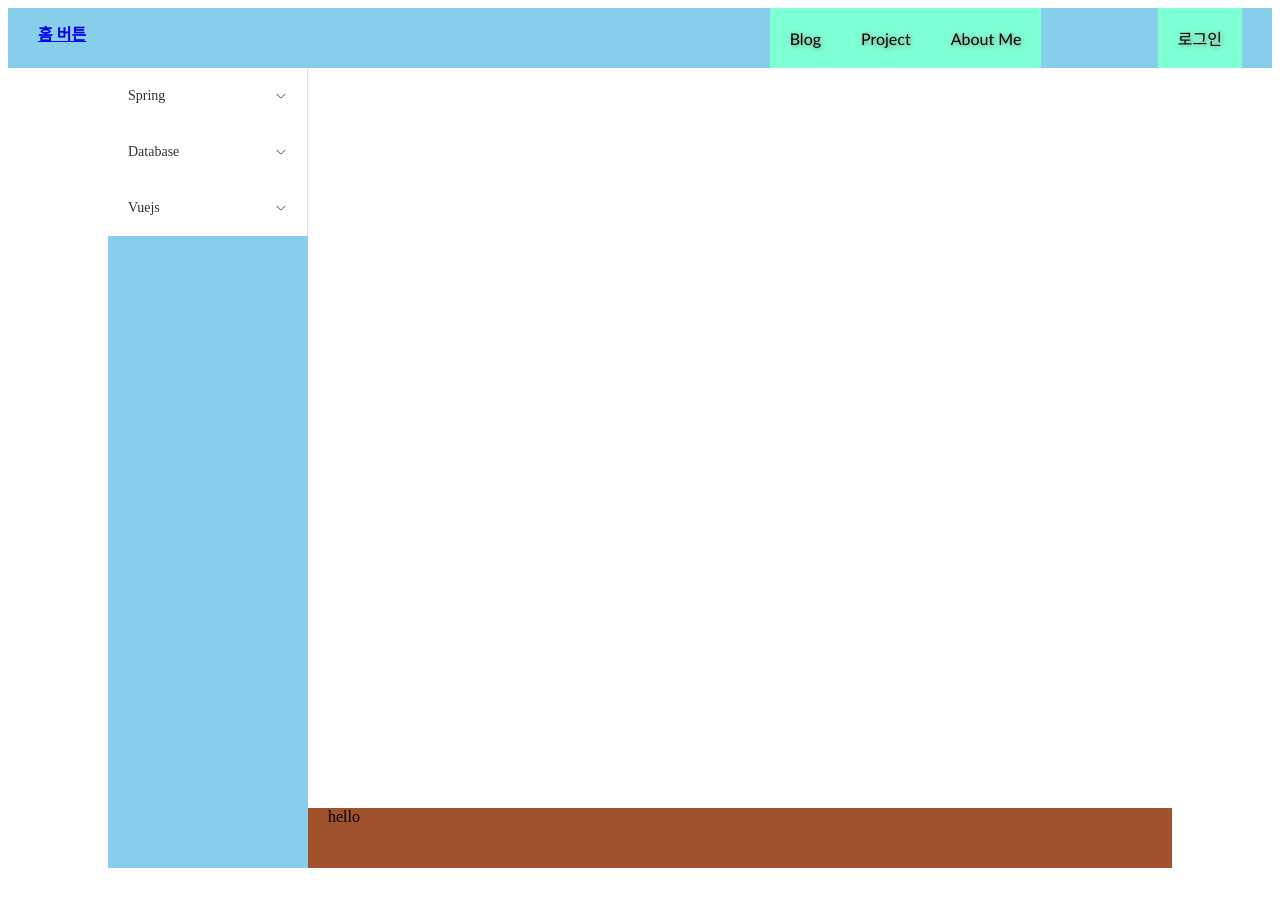
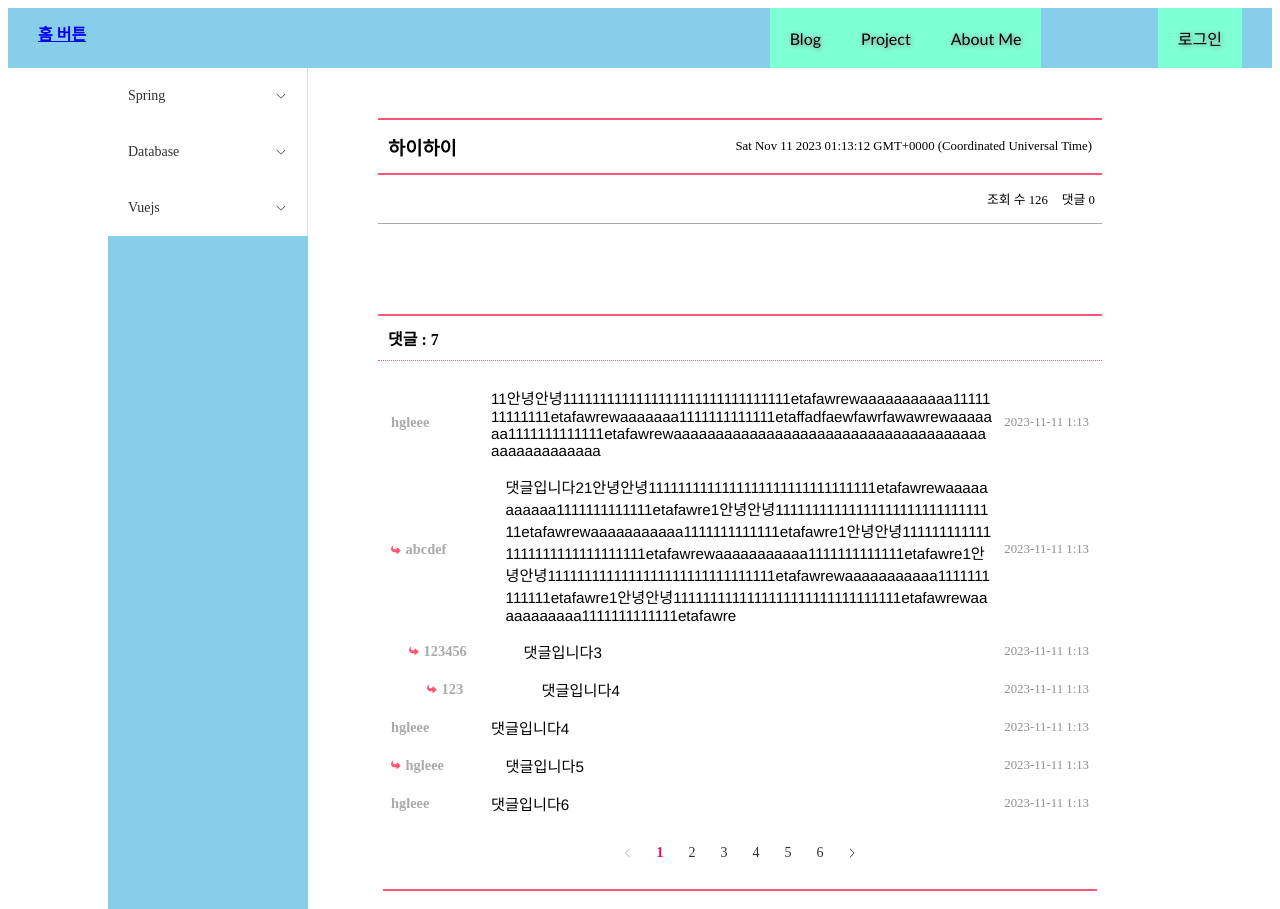
Before and after one commit to hgleeee/hgleeee-blog-frontend, a Vue app: page /post/1 in a window 1280 px wide. Shown: the top 909 px of the page. Before the commit the page ends 876 px from the top, so only its background shows below. Built offline with nearby package versions, Linux system fonts and the light colour scheme; no server answers.

Commit message:
[#5] feat: post detail 추가 및 수정

```diff
--- a/src/router/index.ts
+++ b/src/router/index.ts
@@ -29,7 +29,7 @@ const router = createRouter({
       component: SignupView
     },
     {
-      path: '/post',
+      path: '/post/:id',
       name: 'post',
       component: PostView
     }
--- a/src/views/PostView.vue
+++ b/src/views/PostView.vue
@@ -1,5 +1,7 @@
 <script setup lang="ts">
 import { ref, reactive, onMounted } from 'vue'
+import { useRoute } from 'vue-router'
+import axios from 'axios'
 
 type Post = {
   title: string,
@@ -24,8 +26,8 @@ const post: Post = reactive({
 })
 
 const comments: Array<Comment>= [
-  {authorName: 'hgleee', content: '댓글입니다1', depth: 0, createdAt: new Date, deletedAt: null,},
-  {authorName: 'abcdef', content: '댓글입니다2', depth: 1, createdAt: new Date, deletedAt: null,},
+  {authorName: 'hgleee', content: '11안녕안녕1111111111111111111111111111111etafawrewaaaaaaaaaaa1111111111111etafawrewaaaaaaa1111111111111etaffadfaewfawrfawawrewaaaaaaa1111111111111etafawrewaaaaaaaaaaaaaaaaaaaaaaaaaaaaaaaaaaaaaaaaaaaaaaaaaa', depth: 0, createdAt: new Date, deletedAt: null,},
+  {authorName: 'abcdef', content: '댓글입니다21안녕안녕1111111111111111111111111111111etafawrewaaaaaaaaaaa1111111111111etafawre1안녕안녕1111111111111111111111111111111etafawrewaaaaaaaaaaa1111111111111etafawre1안녕안녕1111111111111111111111111111111etafawrewaaaaaaaaaaa1111111111111etafawre1안녕안녕1111111111111111111111111111111etafawrewaaaaaaaaaaa1111111111111etafawre1안녕안녕1111111111111111111111111111111etafawrewaaaaaaaaaaa1111111111111etafawre', depth: 1, createdAt: new Date, deletedAt: null,},
   {authorName: '123456', content: '댓글입니다3', depth: 2, createdAt: new Date, deletedAt: null,},
   {authorName: '123', content: '댓글입니다4', depth: 3, createdAt: new Date, deletedAt: null,},
   {authorName: 'hgleee', content: '댓글입니다4', depth: 0, createdAt: new Date, deletedAt: null,},
@@ -33,11 +35,47 @@ const comments: Array<Comment>= [
   {authorName: 'hgleee', content: '댓글입니다6', depth: 0, createdAt: new Date, deletedAt: null,},
 ]
 
-const textarea = ref('');
+const route = useRoute();
+const commentText = ref('');
+const replyText = ref('');
+
+const dateExpression = function(date: Date) {
+  var year = date.getFullYear();
+  var month = ("0" + (1 + date.getMonth())).slice(-2);
+  var day = ("0" + date.getDate()).slice(-2);
+  const yearMonth = year + "-" + month + "-" + day;
+
+  const time = date.getHours() + ":" + ("0" + date.getMinutes()).slice(-2);
+  return yearMonth + " " + time;
+}
+
+const openReplyArea = function(idx: number) {
+  const replyArea = document.getElementById('reply-input')!;
+  console.log(document.getElementById('reply-input-area'+idx)!.childElementCount);
+  if (replyArea.style.display !== 'none' && document.getElementById('reply-input-area'+idx)!.childElementCount >= 1) {
+    replyArea.style.display = 'none';
+    return;
+  }
+  replyArea.style.display = 'flex';
+  replyText.value = '';
+  document.getElementById('reply-input-area' + idx)!.appendChild(replyArea);
+}
 
 onMounted(() => {
-  const bodyTarget = document.getElementById('body')!;
-  bodyTarget.innerHTML = post.content;
+  const postId = route.params.id;
+  console.log(postId);
+  axios.get("/api/post/" + postId)
+        .then((result) => {
+          post.title = result.data.title;
+          post.content = result.data.content;
+          post.createdAt = result.data.createdAt;
+
+          const bodyTarget = document.getElementById('body')!;
+          bodyTarget.innerHTML = post.content;
+        })
+        .catch((error) => {
+          console.log(error)
+        });
 })
 
 
@@ -57,44 +95,70 @@ onMounted(() => {
     </div>
     <div id="body"></div>
     <div id="footer">
-      <h4>댓글</h4>
+      <h4>댓글 : {{ comments.length }}</h4>
       <div v-if="comments.length === 0">
         등록된 댓글이 없습니다.
       </div>
+
       <ul class="comment">
         <li v-for="(comment, i) in comments" :key="i">
-          <div>
-            <div v-if="comment.depth > 0" id="reply-head">
-              <span id="reply-blank" v-for="n in (comment.depth-1)" :key="n"></span>
-              <font-awesome-icon icon="share" flip="vertical" />
+          <div class="comment-area">
+            <div class="reply-head" v-if="comment.depth > 0">
+              <span class="reply-blank" v-for="n in (comment.depth-1)" :key="n"></span>
+              <font-awesome-icon icon="share" flip="vertical" style="align-items: center;" />
             </div>
-            <div v-else>
-              <span id="comment-head"></span>
-            </div>
-            <div id="comment-name-box">
+            <div class="comment-name-box">
               {{ comment.authorName }}
             </div>
-            <div id="comment-content-box">
-              {{ comment.content }}
+            <div class="comment-content-box">
+              <p @click="openReplyArea(i)">{{ comment.content }}</p>
             </div>
+            <div class="comment-etc-box">
+              {{ dateExpression(comment.createdAt) }}
+            </div>
+          </div>
+          <div :id="'reply-input-area' + i">
           </div>
         </li>
       </ul>
-      <div id="input-area">
-        <div id="text-area">
+
+      <div id="pagination">
+        <el-pagination class="custom-pagination" layout="prev, pager, next" :total="60" />
+      </div>
+
+      <div id="comment-input">
+        <div class="text-area">
           <el-input
-            v-model="textarea"
+            v-model="commentText"
             :rows="2"
             type="textarea"
             placeholder="댓글을 입력해주세요"
           />
         </div>
-        <div id="button-area">
+        <div class="button-area">
           <button type="button">
             등록
           </button>
         </div>
       </div>
+
+    </div>
+  </div>
+
+  <!-- 답글 입력할 때 필요한 파츠 -->
+  <div id="reply-input">
+    <div class="text-area">
+      <el-input
+        v-model="replyText"
+        :rows="2"
+        type="textarea"
+        placeholder="답글을 입력해주세요"
+      />
+    </div>
+    <div class="button-area">
+      <button type="button">
+        등록
+      </button>
     </div>
   </div>
 </template>
@@ -116,7 +180,7 @@ $main-color: #FF5675;
     display: flex;
     justify-content: space-between;
     align-items: center;
-    border-top: $gray-color 1px solid;
+    border-top: $main-color 2px solid;
 
     h3 {
       margin: 0 10px;
@@ -129,7 +193,7 @@ $main-color: #FF5675;
 
   &>#meta {
     justify-content: flex-end;
-    border-bottom: #dcdcdc 1px solid;
+    border-bottom: $gray-color 1px solid;
     &>div{
       margin: 2px 7px;
     }
@@ -153,31 +217,62 @@ $main-color: #FF5675;
     list-style: none;
     padding: 0;
     &>li {
-      padding: 0 20px;
+      padding: 0 10px;
 
-      &>div {
+      &>.comment-area {
         display: flex;
-        width: 100%;
         padding: 9px 3px 7px;
 
-        &>#comment-name-box {
+        &>.reply-head {
+          display: flex;
+          align-items: center;
+          color: $main-color;
+          font-size: 0.6rem;
+          margin: 0 5px 0 0;
+
+          &>.reply-blank {
+            margin: 0 9px;
+          }
+        }
+
+        &>.comment-name-box {
           display: flex;
           align-items: center;
           color: $gray-color;
           font-weight: bold;
           font-size: 0.9rem;
-          width: 100px;
+          min-width: 100px;
+          max-width: 100px;
         }
 
-        &>#comment-content-box {
+        &>.comment-content-box {
           @include content-font-regular;
           font-size: 0.95rem;
+          flex: 1;
+
+          &>p {
+            word-break: break-all;
+            margin: 0;
+            &:hover {
+              cursor: pointer;
+            }
+          }
         }
+
+        &>.comment-etc-box {
+          margin-left: 10px;
+          font-size: 0.8rem;
+          color: rgba(70, 70, 70, 0.6);
+          display: flex;
+          justify-content: center;
+          align-items: center;
+        }
+
       }
     }
   }
 
-  &>#input-area {
+  &>#comment-input {
     display: flex;
     margin: 20px 5px 0 5px;
     box-sizing: border-box;
@@ -188,10 +283,10 @@ $main-color: #FF5675;
       padding: 20px;
       display: flex;
     }
-    &>#text-area {
+    &>.text-area {
       flex: 12;
     }
-    &>#button-area {
+    &>.button-area {
       flex: 1;
 
       &>button {
@@ -210,17 +305,47 @@ $main-color: #FF5675;
   }
 }
 
-#comment-head {
+.comment-head {
   margin: 0 2px;
 }
-#reply-head {
-  color: $main-color;
-  font-size: 0.6rem;
-  margin: 0 5px 0 2px;
 
-  &>#reply-blank {
-    margin: 0 5px;
+#reply-input {
+  display: none;
+  margin: 5px 2px 5px 30px;
+  box-sizing: border-box;
+  border: $gray-color 1px solid;
+
+  &>.text-area {
+    flex: 1;
+    padding: 20px;
+  }
+  &>.button-area {
+    display: flex;
+    padding: 20px;
+    &>button {
+      width: 80px;
+      text-align: center;
+      cursor: pointer;
+      font-weight: bold;
+      color: $gray-color;
+      border-color: $gray-color;
+      &:hover {
+          background: $gray-color;
+          color: white;
+      }
+    }
   }
 }
 
+#pagination {
+  display: flex;
+  justify-content: center;
+  align-items: center;
+
+}
+
+.custom-pagination {
+  --el-color-primary: rgb(255, 2, 102);
+}
+
 </style>
--- a/src/views/SignupView.vue
+++ b/src/views/SignupView.vue
@@ -1,5 +1,5 @@
 <script setup lang="ts">
-import {  reactive } from 'vue'
+import { reactive } from 'vue'
 import axios from 'axios'
 
 type Signup = {
```
